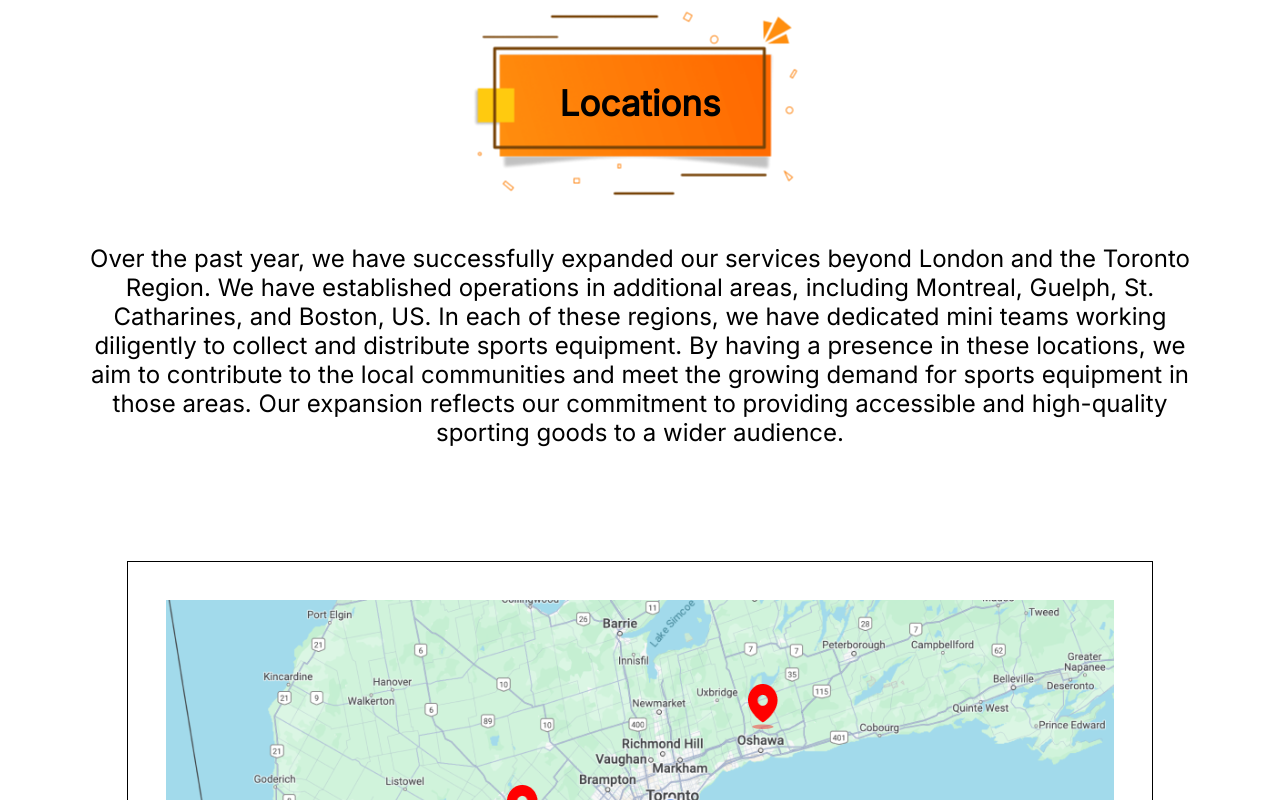
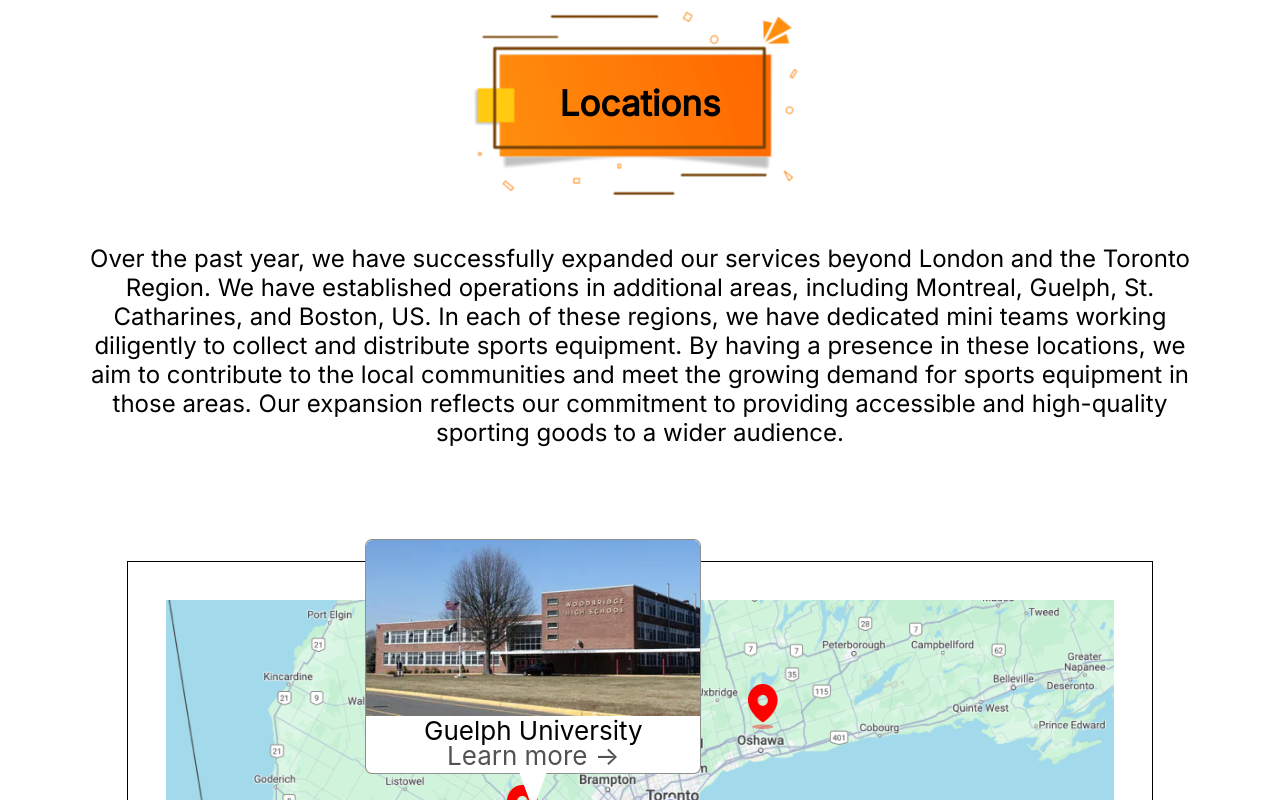
Before and after one commit to RadmehrM/KBK-React, a React (Create React App) app in the folder kbk-react/: page / in a window 1280 px wide. Shown: the top 800 px of the page. Built offline with nearby package versions, Linux system fonts and the light colour scheme.

Commit message:
Add school popup to map

```diff
--- a/kbk-react/src/components/Location.css
+++ b/kbk-react/src/components/Location.css
@@ -9,7 +9,7 @@
 p {
   color: var(--fontColor_Dark);
   font-size: var(--fontSize_Medium);
- font-family: 'Inter';
+  font-family: "Inter";
 }
 
 #container {
@@ -71,7 +71,7 @@ p {
 }
 
 .ellipse {
-    background-color: #F5F5F5;
+  background-color: #f5f5f5;
   border-radius: 50%;
   z-index: 1;
   position: absolute;
@@ -93,7 +93,6 @@ p {
   /* change */
   top: 1319px;
   left: -49px;
-
 }
 
 #ellipse-12 {
@@ -103,8 +102,6 @@ p {
   /* change */
   top: 1156px;
   left: 125px;
-
-
 }
 
 #ellipse-13 {
@@ -131,3 +128,43 @@ p {
   left: -14%;
   top: 33%;
 }
+
+.popup {
+  width: 334px;
+  height: 233px;
+  background-color: white;
+  position: relative;
+  top: -20%;
+  left: 21%;
+  border-radius: 7px;
+  border: 0.5px solid #00000070;
+  display: flex;
+  flex-direction: column;
+}
+
+.school-image {
+  height: 75.5%;
+  width: 100%;
+}
+
+.school-title {
+  color: black;
+  font-weight: 400;
+  size: 24px;
+  line-height: 29.05px;
+}
+
+.learn-more-link {
+  color: #000000ad;
+  size: 18px;
+  line-height: 21.78px;
+}
+
+.polygon {
+  width: 0;
+  height: 0;
+  border-left: 16px solid transparent;
+  border-right: 16px solid transparent;
+  border-top: 44.32px solid white;
+  align-self: center;
+}
--- a/kbk-react/src/components/Location.js
+++ b/kbk-react/src/components/Location.js
@@ -1,5 +1,10 @@
 import "./Location.css";
 import { useLayoutEffect, useRef } from "react";
+
+/* Notes:
+- Popup with school image should stay in same relative position when shrunk (this can be completed when making mobile friendly)
+
+*/
 
 function Location() {
   // dynamic height resizing for map/markers - maintains ratio based on current map width
@@ -75,6 +80,15 @@ function Location() {
             id="guelph"
             ref={markerRef2}
           />
+          <div className="popup">
+            <img
+              src={require("../images/school.png")}
+              className="school-image"
+            />
+            <span className="school-title">Guelph University</span>
+            <span className="learn-more-link">Learn more -{">"}</span>
+            <div className="polygon"></div>
+          </div>
         </div>
       </div>
     </div>
```
Lines whose indentation alone changed are shown as unchanged.
